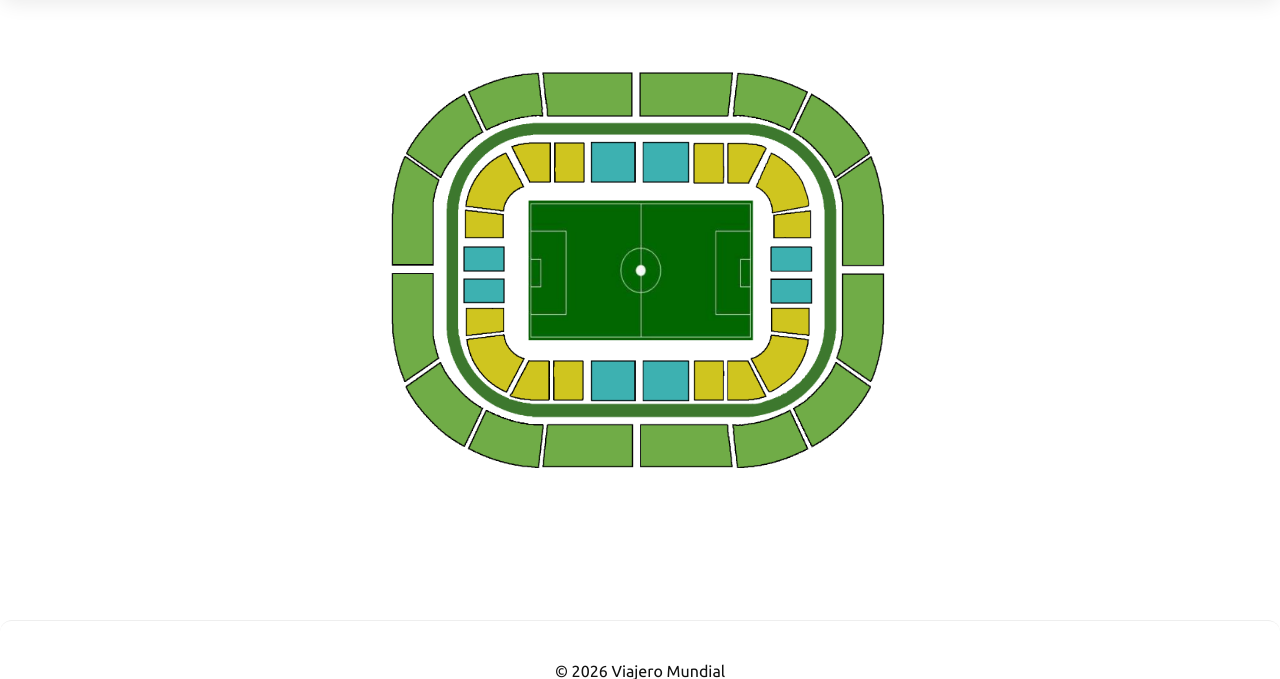
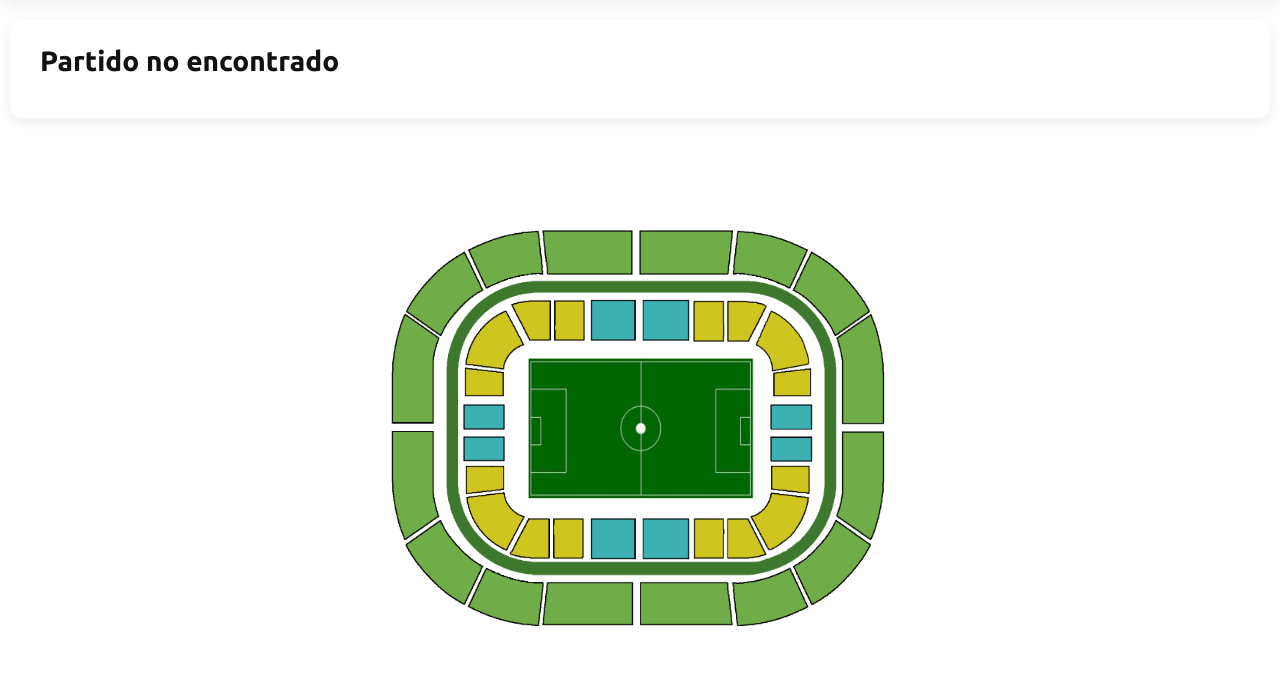
Before and after one commit to ToxicStarlink/Viajero-Mundial, a PHP site: page /boletos.php in a window 1280 px wide. Shown: the part 90-769 px from the top of the page. Run offline with PHP 8.4, Linux system fonts and the light colour scheme.

Commit message:
Venta de boletos funcional con ID para cada estadio

```diff
--- a/boletos.css
+++ b/boletos.css
@@ -296,3 +296,29 @@ border-top:1px solid #eee;
 margin-top:60px;
 border-radius:12px;
 }
+
+/* INFORMACION DEL PARTIDO */
+
+.info-partido{
+max-width:1200px;
+margin:40px auto 20px auto;
+padding:25px 30px;
+background:white;
+border-radius:12px;
+box-shadow:0 4px 12px rgba(0,0,0,0.08);
+}
+
+.info-partido h1{
+margin:0 0 10px 0;
+font-size:28px;
+}
+
+.estadio{
+color:#00b894;
+font-weight:600;
+margin-bottom:6px;
+}
+
+.fecha{
+color:#666;
+}
--- a/boletos.php
+++ b/boletos.php
@@ -1,9 +1,77 @@
+<?php
+
+session_start();
+/* RECIBIR ID DEL PARTIDO */
+$partido = $_GET['partido'] ?? null;
+/* INFORMACION DE LOS PARTIDOS */
+$nombrePartido = "";
+$estadio = "";
+$fecha = "";
+
+switch($partido){
+
+case "P001":
+$nombrePartido = "México vs España";
+$estadio = "Estadio Azteca - Ciudad de México";
+$fecha = "29 Junio 2026 · 18:00";
+break;
+
+case "P002":
+$nombrePartido = "Argentina vs Alemania";
+$estadio = "SoFi Stadium - Los Ángeles";
+$fecha = "14 Junio 2026 · 18:00";
+break;
+
+case "P003":
+$nombrePartido = "Brasil vs Francia";
+$estadio = "BMO Field - Toronto";
+$fecha = "16 Junio 2026 · 19:00";
+break;
+
+case "P004":
+$nombrePartido = "Portugal vs Inglaterra";
+$estadio = "AT&T Stadium - Dallas";
+$fecha = "18 Junio 2026 · 17:00";
+break;
+
+case "P005":
+$nombrePartido = "Italia vs Países Bajos";
+$estadio = "Estadio Akron - Guadalajara";
+$fecha = "20 Junio 2026 · 21:00";
+break;
+
+case "P006":
+$nombrePartido = "Uruguay vs Colombia";
+$estadio = "Hard Rock Stadium - Miami";
+$fecha = "22 Junio 2026 · 18:30";
+break;
+
+case "P007":
+$nombrePartido = "Ecuador vs Paraguay";
+$estadio = "BMO Field - Toronto";
+$fecha = "26 Junio 2026 · 17:00";
+break;
+
+case "P008":
+$nombrePartido = "Austria vs Suiza";
+$estadio = "Estadio Azteca - Ciudad de México";
+$fecha = "29 Junio 2026 · 19:30";
+break;
+
+default:
+$nombrePartido = "Partido no encontrado";
+$estadio = "";
+$fecha = "";
+}
+
+?>
+
 <!DOCTYPE html>
 <html lang="es">
 <head>
 
 <meta charset="UTF-8">
-<title>Boletos | Viajero Mundial</title>
+<title>⚽ Viajero Mundial</title>
 
 <link rel="stylesheet" href="boletos.css">
 
@@ -31,6 +99,16 @@
 </div>
 
 </header>
+
+<section class="info-partido">
+
+<h1><?php echo $nombrePartido; ?></h1>
+
+<p class="estadio"><?php echo $estadio; ?></p>
+
+<p class="fecha"><?php echo $fecha; ?></p>
+
+</section>
 
 <div class="contenedor-pagina">
 
--- a/perfil.php
+++ b/perfil.php
@@ -56,7 +56,7 @@ Esto permitirá mostrar en el perfil todas las compras del usuario.
 <head>
 
 <meta charset="UTF-8">
-<title>Mi perfil | Viajero Mundial</title>
+<title>⚽ Viajero Mundial</title>
 
 <link rel="stylesheet" href="inicio.css">
 
```
Also changed, not shown: partidos.js (+1 -22 lines), partidos.php (+9 -9 lines).
